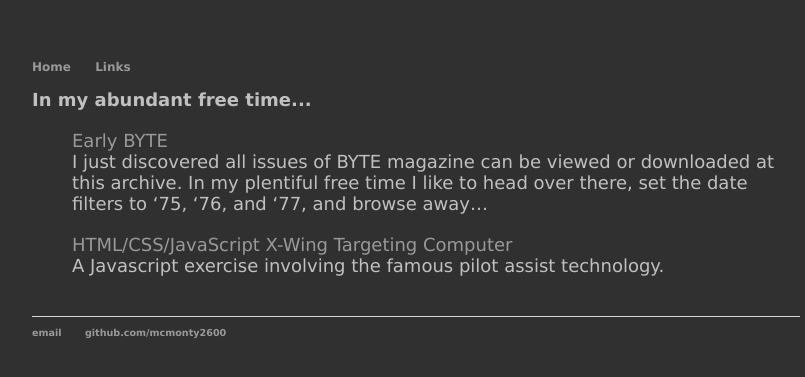
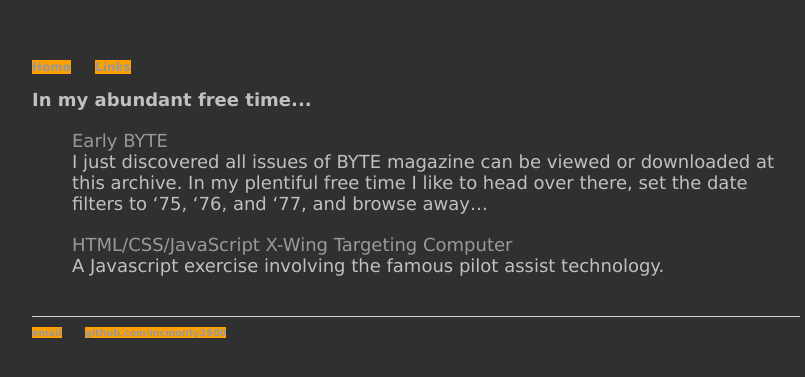
Before and after one commit to mcmonty2600/mcmonty2600.github.io, a Jekyll site: the page built from index.html, in a window 1280 px wide. Shown: the top 377 px of the page, without its empty margins (224-1029 px from the left). Built offline with Jekyll 4.4.1, drawn with Linux system fonts in a browser that asks for light colours.

Commit message:
Update main.css

```diff
--- a/css/main.css
+++ b/css/main.css
@@ -14,6 +14,7 @@ nav ul, footer ul {
     font-weight: bold;
 }
 nav ul li, footer ul li {
+    background-color:#FFA000;
     display: inline;
     margin-right: 20px;
 }
```
